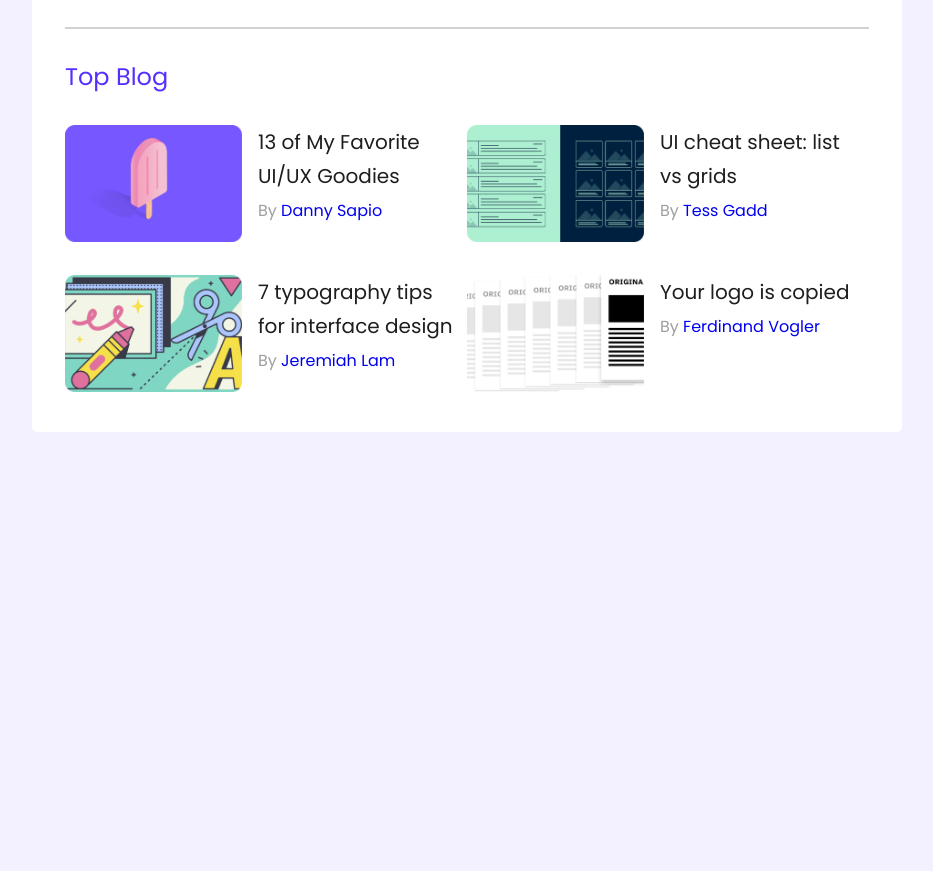
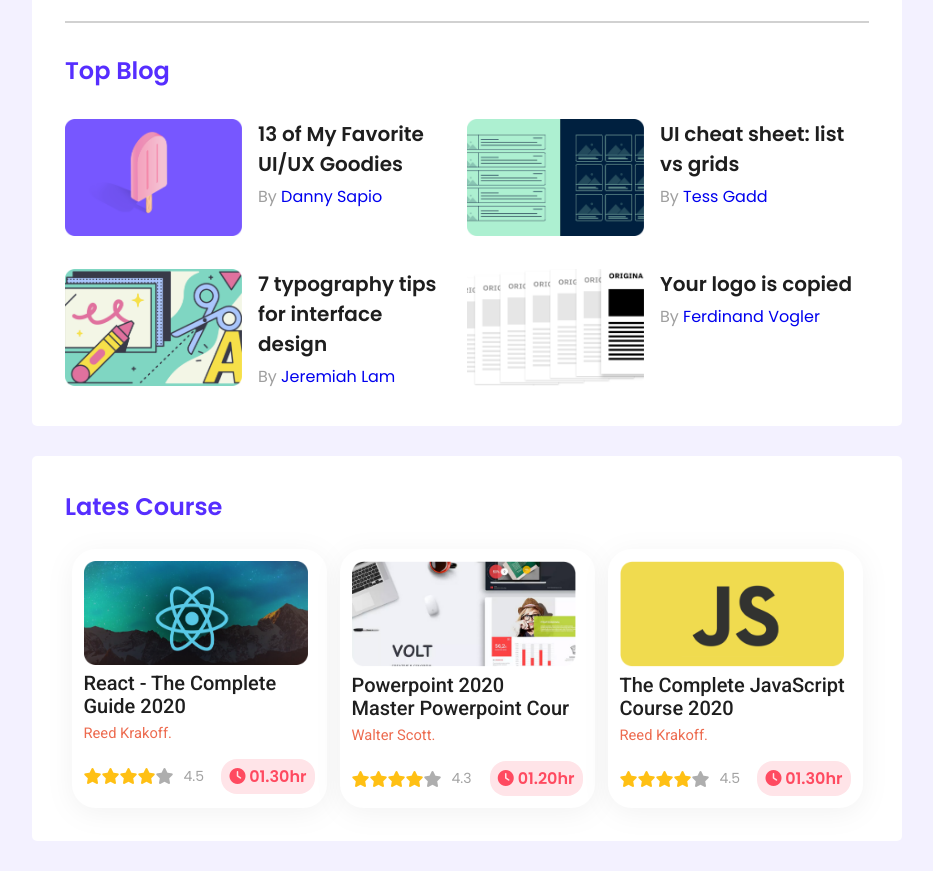
Before and after one commit to mdsumonali372/leader-board-css-grid-flex, a plain HTML site: page index.html in a window 1280 px wide. Shown: the part 370-1241 px from the top of the page, without its empty margins (173-1106 px from the left). Before the commit the page ends 802 px from the top, so only its background shows below. Drawn offline with Linux system fonts and the light colour scheme.

Commit message:
course blog completed design

```diff
--- a/css/style.css
+++ b/css/style.css
@@ -32,13 +32,13 @@ a {
   font-size: 24px;
   color: #562eff;
   line-height: 36px;
-  font-weight: 500;
+  font-weight: 600;
 }
 
 .blog-title {
-  font-weight: 500;
+  font-weight: 600;
   font-size: 20px;
-  line-height: 34px;
+  line-height: 30px;
   color: #1e1e1e;
 }
 /* end common css */
@@ -78,11 +78,14 @@ nav {
 }
 /* end header style */
 /* top player blog  */
-.player-blog {
+.blog-pt {
+  margin: 30px 0;
+}
+.player-blog,
+.course-blog {
   background: #fff;
   border-radius: 5px;
   padding: 33px;
-  margin-top: 36px;
 }
 .top-players {
   margin-top: 40px;
@@ -131,3 +134,63 @@ hr {
   margin-top: 6px;
 }
 /* end top player blog */
+/* course style here */
+.courses-list {
+  display: grid;
+  grid-template-columns: repeat(3, 1fr);
+  justify-items: center;
+  margin-top: 24px;
+}
+.course-item {
+  width: 255px;
+  filter: drop-shadow(0px 5.34229px 13.3557px rgba(0, 0, 0, 0.05));
+  background: #fff;
+  padding: 12px;
+  border-radius: 24px;
+}
+.course-item img {
+  width: 224px;
+}
+.course-item .blog-title {
+  font-family: "Roboto", sans-serif;
+  font-weight: 500;
+  line-height: 23px;
+}
+.course-item p {
+  font-weight: 400;
+  font-size: 14.6913px;
+  line-height: 17px;
+  font-family: "Roboto", sans-serif;
+  color: #ed6b4f;
+  margin-top: 7px;
+}
+.course-deatils {
+  display: flex;
+  justify-content: space-between;
+  margin-top: 17px;
+}
+.icons-con {
+  display: flex;
+  align-items: center;
+}
+.icons-con i {
+  color: #ffc014;
+}
+.icons-con .normal-gray {
+  color: #aeaeae;
+}
+.icons-con span {
+  color: #a2a2a2;
+  font-size: 14px;
+  margin-left: 10px;
+}
+.watch-hour {
+  background: #ffe4e8;
+  border-radius: 16px;
+  padding: 5px 8px;
+  color: #ff4a60;
+  font-style: 14px;
+  list-style: 20px;
+  font-weight: 600;
+}
+/* end course style */
--- a/index.html
+++ b/index.html
@@ -5,6 +5,11 @@
     <meta http-equiv="X-UA-Compatible" content="IE=edge" />
     <meta name="viewport" content="width=device-width, initial-scale=1.0" />
     <title>Leader Board CSS GRID FLEX</title>
+    <!-- font awsome icon -->
+    <script
+      src="https://kit.fontawesome.com/e83bbf3c17.js"
+      crossorigin="anonymous"
+    ></script>
     <link rel="stylesheet" href="css/style.css" />
     <link rel="stylesheet" href="css/responsive.css" />
   </head>
@@ -32,7 +37,7 @@
     </header>
     <!-- // end header -->
     <!-- top player blog section  -->
-    <section class="top-player-blog">
+    <section class="blog-pt">
       <div class="container player-blog">
         <h2 class="section-title">Top Player</h2>
         <div class="top-players">
@@ -105,5 +110,79 @@
       </div>
     </section>
     <!-- // end top player blog section -->
+    <!-- course blog start -->
+    <section class="blog-pt">
+      <div class="container course-blog">
+        <h2 class="section-title">Lates Course</h2>
+        <div class="courses-list">
+          <div class="course-item">
+            <img src="images/courses/course-1.png" alt="" />
+            <h3 class="blog-title">
+              React - The Complete <br />
+              Guide 2020
+            </h3>
+            <p>Reed Krakoff.</p>
+            <div class="course-deatils">
+              <div class="icons-con">
+                <i class="fa-solid fa-star"></i>
+                <i class="fa-solid fa-star"></i>
+                <i class="fa-solid fa-star"></i>
+                <i class="fa-solid fa-star"></i>
+                <i class="fa-solid fa-star normal-gray"></i>
+                <span>4.5</span>
+              </div>
+              <div class="watch-hour">
+                <i class="fa-solid fa-clock"></i>
+                01.30hr
+              </div>
+            </div>
+          </div>
+          <div class="course-item">
+            <img src="images/courses/course-2.png" alt="" />
+            <h3 class="blog-title">
+              Powerpoint 2020 <br />Master Powerpoint Cour
+            </h3>
+            <p>Walter Scott.</p>
+            <div class="course-deatils">
+              <div class="icons-con">
+                <i class="fa-solid fa-star"></i>
+                <i class="fa-solid fa-star"></i>
+                <i class="fa-solid fa-star"></i>
+                <i class="fa-solid fa-star"></i>
+                <i class="fa-solid fa-star normal-gray"></i>
+                <span>4.3</span>
+              </div>
+              <div class="watch-hour">
+                <i class="fa-solid fa-clock"></i>
+                01.20hr
+              </div>
+            </div>
+          </div>
+          <div class="course-item">
+            <img src="images/courses/course-3.png" alt="" />
+            <h3 class="blog-title">
+              The Complete JavaScript <br />
+              Course 2020
+            </h3>
+            <p>Reed Krakoff.</p>
+            <div class="course-deatils">
+              <div class="icons-con">
+                <i class="fa-solid fa-star"></i>
+                <i class="fa-solid fa-star"></i>
+                <i class="fa-solid fa-star"></i>
+                <i class="fa-solid fa-star"></i>
+                <i class="fa-solid fa-star normal-gray"></i>
+                <span>4.5</span>
+              </div>
+              <div class="watch-hour">
+                <i class="fa-solid fa-clock"></i>
+                01.30hr
+              </div>
+            </div>
+          </div>
+        </div>
+      </div>
+    </section>
+    <!-- // end course blog -->
   </body>
 </html>
```
